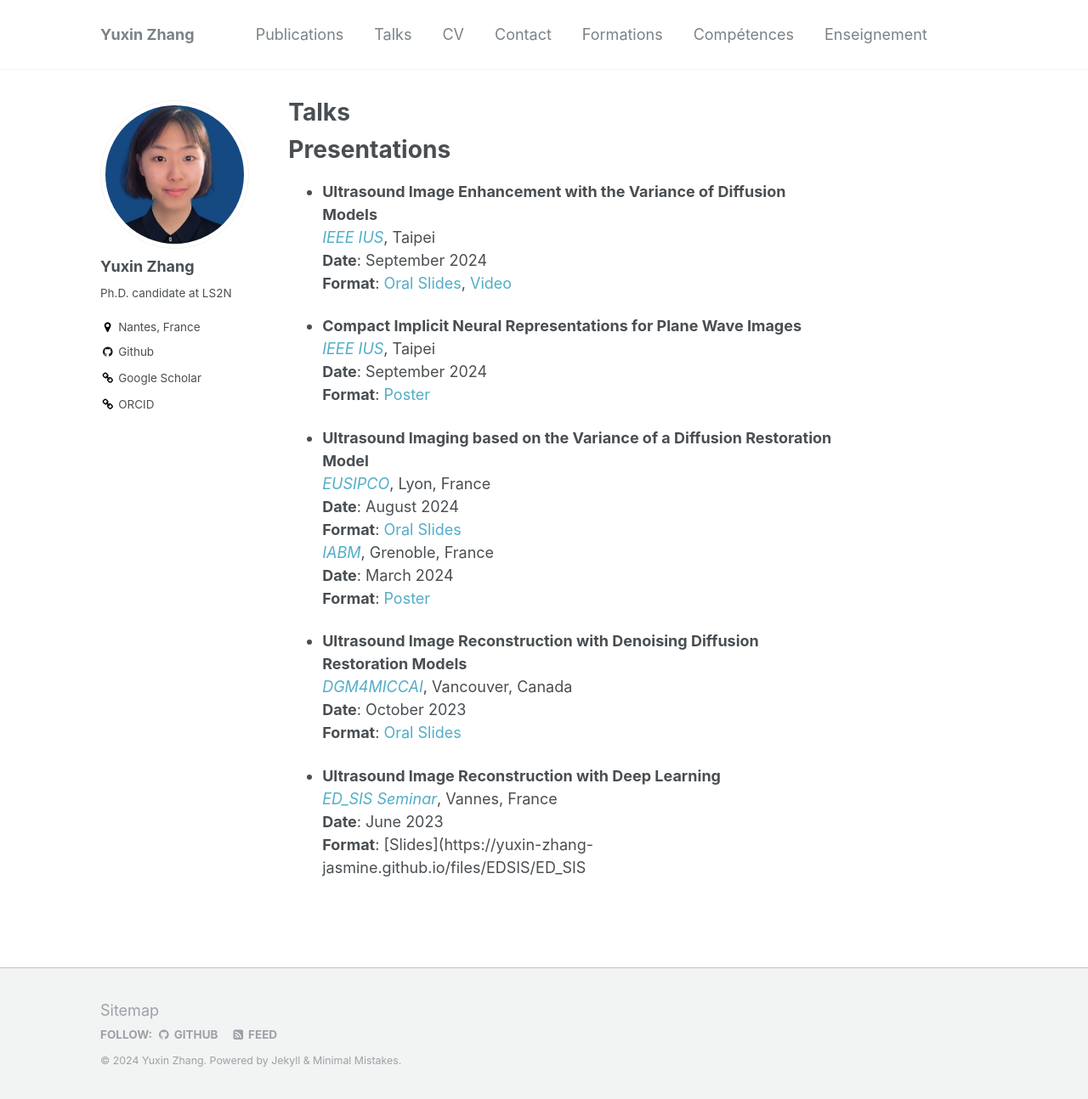
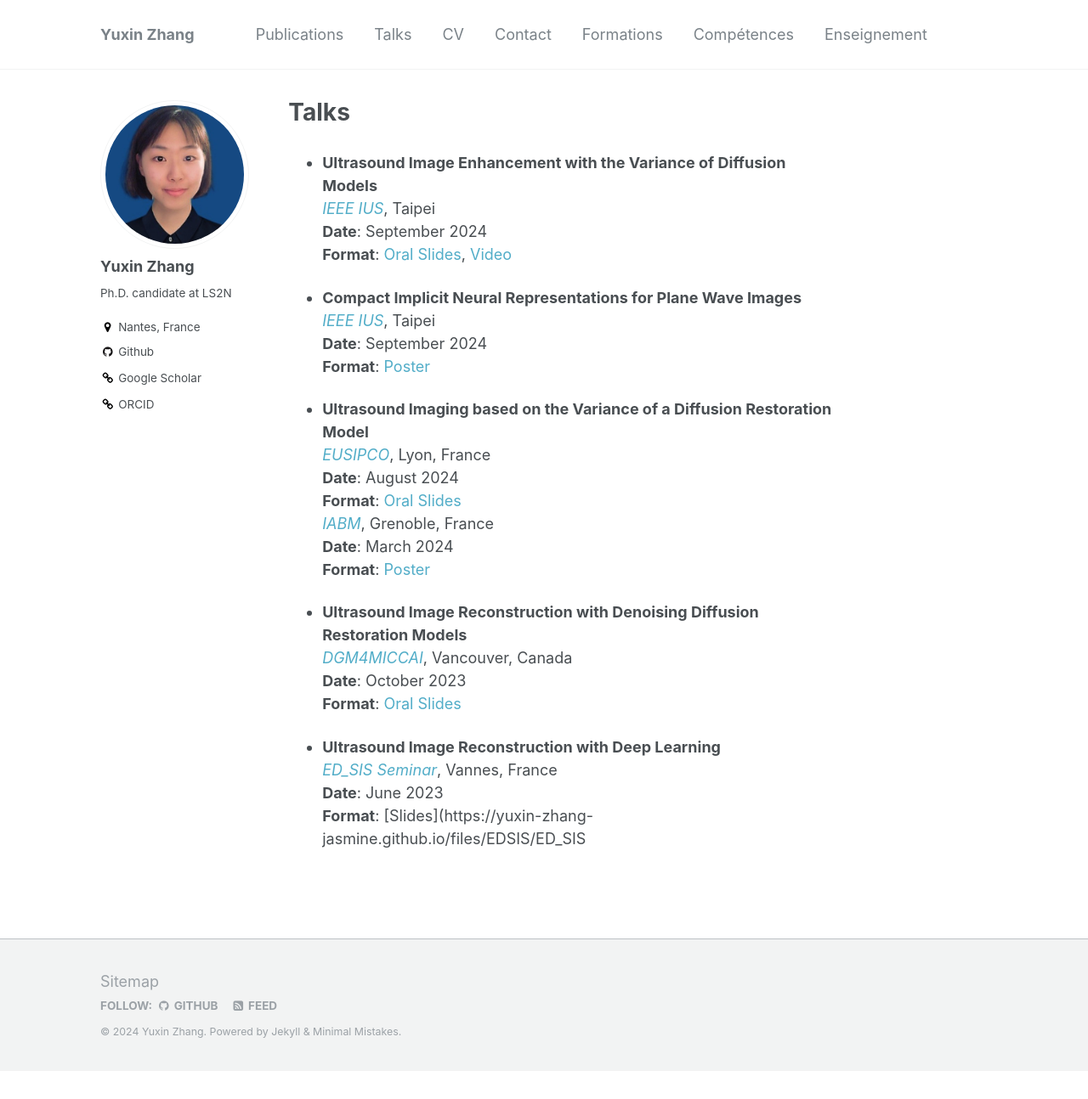
Before and after one commit to Yuxin-Zhang-Jasmine/Yuxin-Zhang-Jasmine.github.io, a Jekyll site: the page built from _pages/talks.md, in a window 1280 px wide and 1294 px high. Shown: the whole window at 85% size. Built offline with Jekyll 4.4.1, drawn with Linux system fonts in a browser that asks for light colours.

```diff
--- a/_pages/talks.md
+++ b/_pages/talks.md
@@ -4,7 +4,6 @@ title: "Talks"
 author_profile: true
 ---
 
-# Presentations
 
 - **Ultrasound Image Enhancement with the Variance of Diffusion Models**
   *[IEEE IUS](https://2024.ieee-uffc-js.org/)*, Taipei
```
Also changed, not shown: _pages/articles.md (+0 -1 lines).
